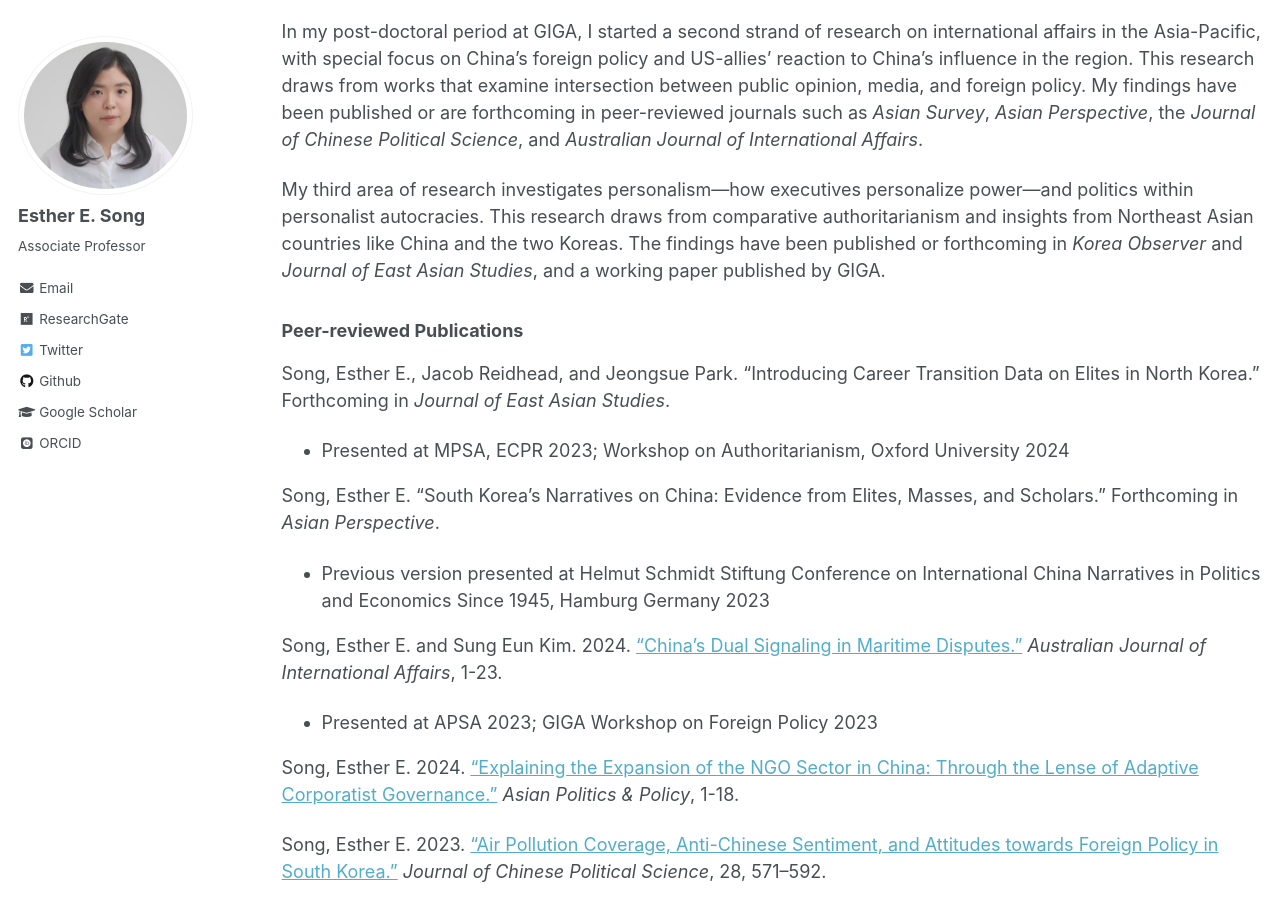
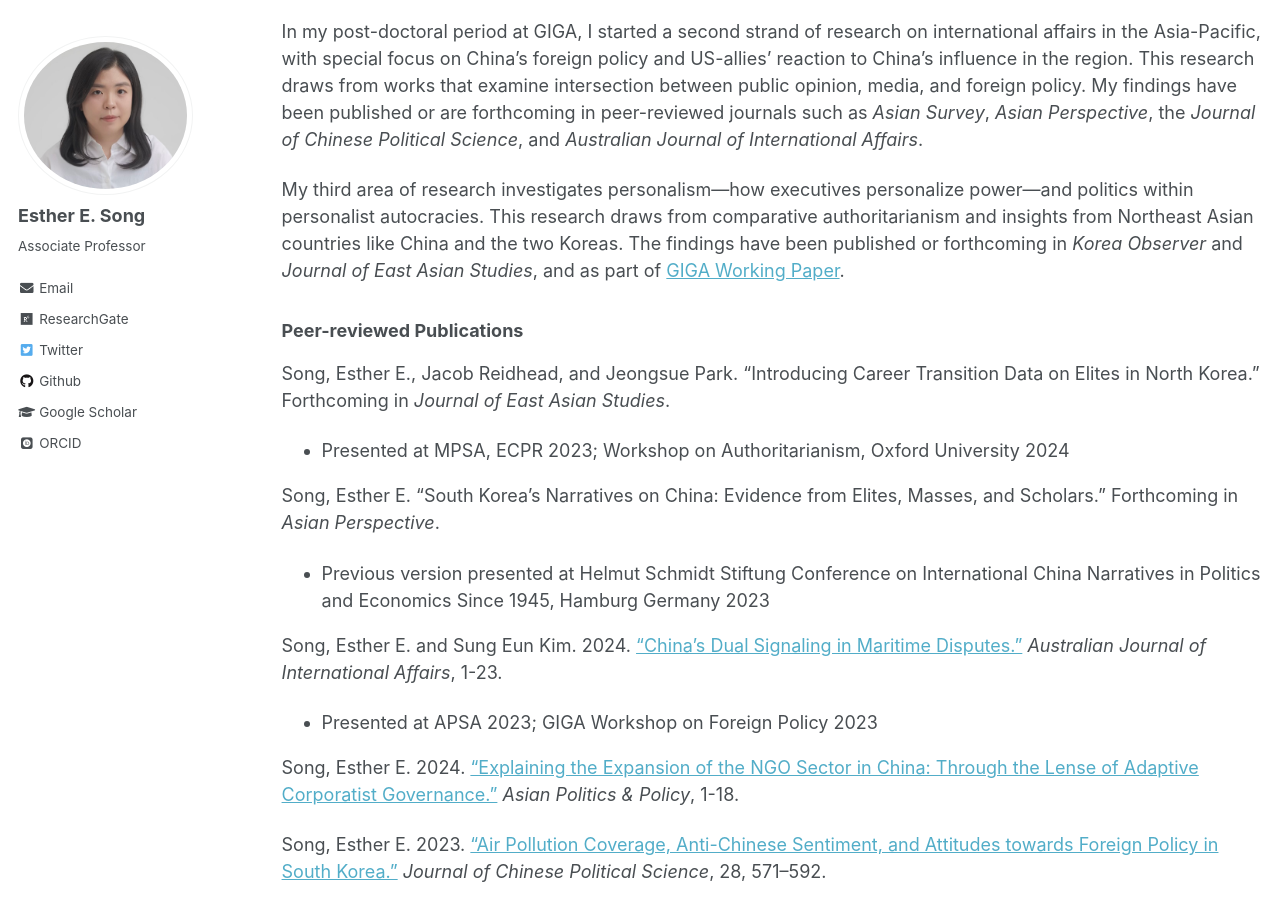
Before and after one commit to ehsong/ehsong.github.io, a Jekyll site: the page built from _pages/research.md, in a window 1280 px wide and 900 px high, scrolled down 625 px. Built offline with Jekyll 4.4.1, drawn with Linux system fonts in a browser that asks for light colours; some web fonts are replaced.

Commit message:
Update research.md

```diff
--- a/_pages/research.md
+++ b/_pages/research.md
@@ -12,7 +12,7 @@ During my doctoral studies at Stanford, I investigated NGO-state relations in Ch
 
 In my post-doctoral period at GIGA, I started a second strand of research on international affairs in the Asia-Pacific, with special focus on China's foreign policy and US-allies' reaction to China's influence in the region. This research draws from works that examine intersection between public opinion, media, and foreign policy. My findings have been published or are forthcoming in peer-reviewed journals such as *Asian Survey*, *Asian Perspective*, the *Journal of Chinese Political Science*, and *Australian Journal of International Affairs*.
 
-My third area of research investigates personalism—how executives personalize power—and politics within personalist autocracies. This research draws from comparative authoritarianism and insights from Northeast Asian countries like China and the two Koreas. The findings have been published or forthcoming in *Korea Observer* and *Journal of East Asian Studies*, and a working paper published by GIGA.
+My third area of research investigates personalism—how executives personalize power—and politics within personalist autocracies. This research draws from comparative authoritarianism and insights from Northeast Asian countries like China and the two Koreas. The findings have been published or forthcoming in *Korea Observer* and *Journal of East Asian Studies*, and as part of [GIGA Working Paper](https://www.giga-hamburg.de/en/publications/giga-working-papers/personnel-institutions-power-revisiting-concept-of-executive-personalisation).
 
 ### Peer-reviewed Publications
 
@@ -63,4 +63,4 @@ Rising Anti-China Sentiment Supports South Korea’s Alignment with the US. *GIG
 
 <details style="display:inline"><summary>Public Opinion on Cross-Strait Tensions in South Korea (with Doyoung Lee)</summary><br><p>South Korea has established a security alliance with the United States, yet its principal trading partner is China. This three-way association poses challenging foreign policy decisions for South Korea, particularly amid the backdrop of the intense rivalry between the United States and China. One of the dilemmas involves aligning with the U.S. and Taiwan concerning military tensions in the Taiwan Strait. This decision is not only shaped by national interests but also by domestic factors such as public sentiment. This article explores South Korean public attitudes toward the escalating tensions between the U.S. and China over Taiwan, aiming to provide insight into the factors influencing their preferences. The analysis relies on data from social media, news sources, and surveys.</p></details><ul><li><p>Previous version presented at APSA 2024, Philadephia; Social Science Korea Studies Europe Network (SoKEN) Ca'Foscari Venice 2024</p></li></ul>
 
-<details style="display:inline"><summary><a href="https://www.econstor.eu/bitstream/10419/281768/1/1878883526.pdf" target="_blank">Personnel, institutions, and power: Revisiting the concept of political personalization </a>(with Mariana Llanos, Thomas Richter, David Kuehn, Martin Acheampong, and Emilia Arellano). revise and resubmit.</summary></details><ul><li><p> Previous versions presented at ECPR, APSA 2023</p></li></ul>
+<details style="display:inline"><summary><a href="https://pure.giga-hamburg.de/ws/files/49507624/WP-339.pdf" target="_blank">Personnel, institutions, and power: Revisiting the concept of political personalization </a>(with Mariana Llanos, Thomas Richter, David Kuehn, Martin Acheampong, and Emilia Arellano). revise and resubmit.</summary></details><ul><li><p> Previous versions presented at ECPR, APSA 2023</p></li></ul>
```
